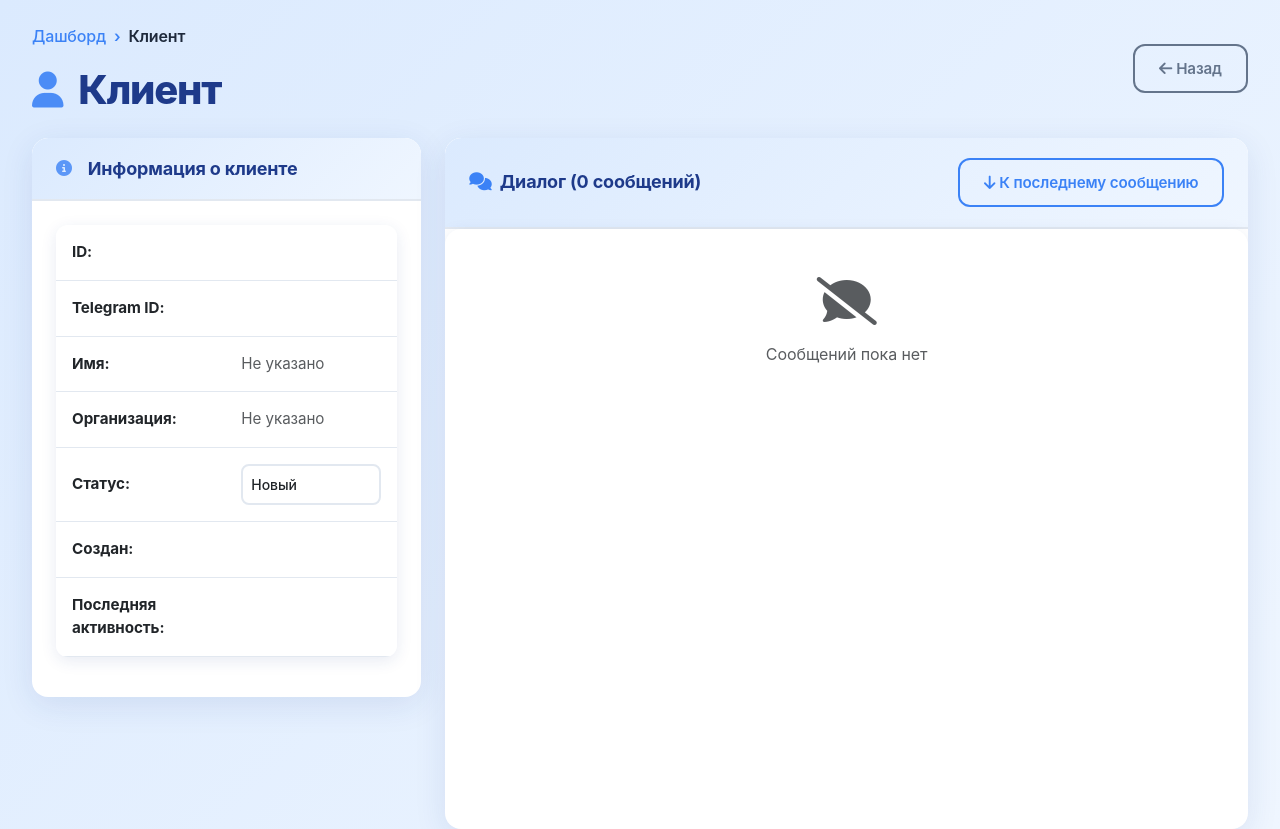
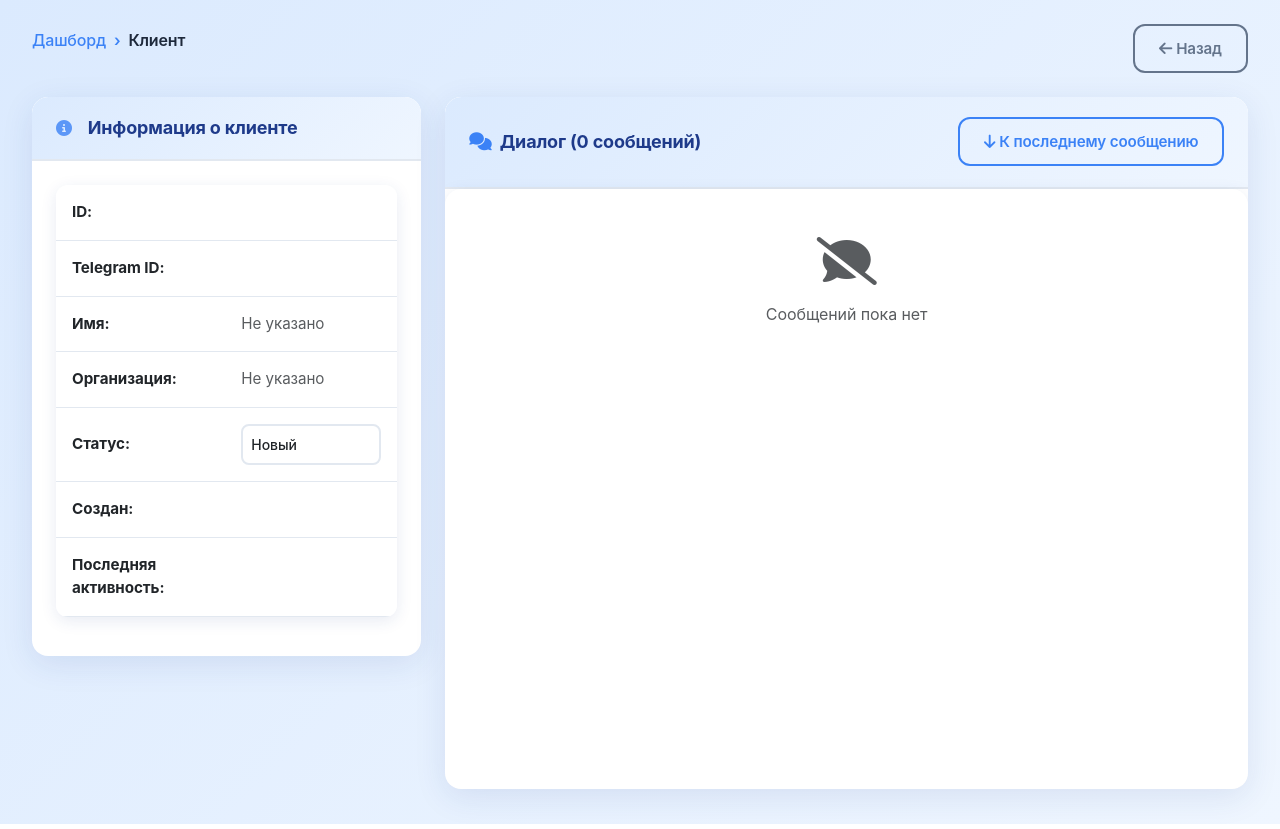
Before and after one commit to ntolkachev-gh/Clienterra-CRM, a Flask app: template templates/client_detail.html in a window 1280 px wide. Run offline with Flask 3, Linux system fonts and the light colour scheme; the template is opened without the code that fills it, so the values that code supplies are empty.

Commit message:
🎯 Убраны большие заголовки страниц
- Удален заголовок 'Дашборд' с иконкой
- Удален заголовок 'Настройки' с иконкой
- Удален заголовок клиента с иконкой
- Оставлены только хлебные крошки и кнопки
- Более чистый и минималистичный дизайн

```diff
--- a/templates/client_detail.html
+++ b/templates/client_detail.html
@@ -11,14 +11,6 @@
                 <li class="breadcrumb-item active">Клиент {{ client.id }}</li>
             </ol>
         </nav>
-        <h1 class="page-title">
-            <i class="fas fa-user me-3"></i>
-            {% if client.name %}
-                {{ client.name }}
-            {% else %}
-                Клиент {{ client.id }}
-            {% endif %}
-        </h1>
     </div>
     <div>
         <a href="{{ url_for('dashboard') }}" class="btn btn-outline-secondary">
--- a/templates/dashboard.html
+++ b/templates/dashboard.html
@@ -4,9 +4,6 @@
 
 {% block content %}
 <div class="d-flex justify-content-between align-items-center mb-4">
-    <h1 class="page-title">
-        <i class="fas fa-tachometer-alt me-3"></i>Дашборд
-    </h1>
     <div class="d-flex gap-2">
         <input type="text" id="searchInput" class="form-control" placeholder="Поиск по клиентам..." style="width: 300px;">
         <select id="statusFilter" class="form-select" style="width: 150px;">
--- a/templates/settings.html
+++ b/templates/settings.html
@@ -4,9 +4,6 @@
 
 {% block content %}
 <div class="d-flex justify-content-between align-items-center mb-4">
-    <h1 class="page-title">
-        <i class="fas fa-cog me-3"></i>Настройки
-    </h1>
 </div>
 
 <div class="row">
```
